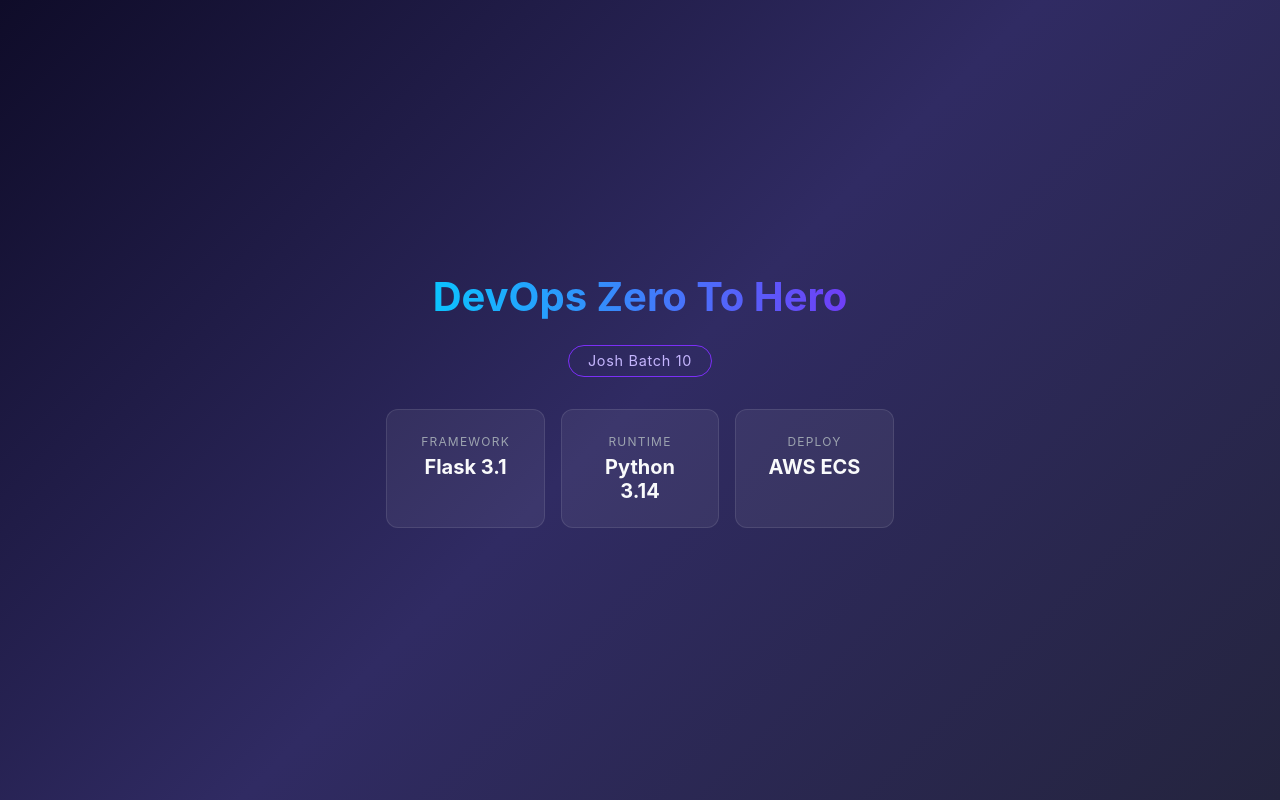
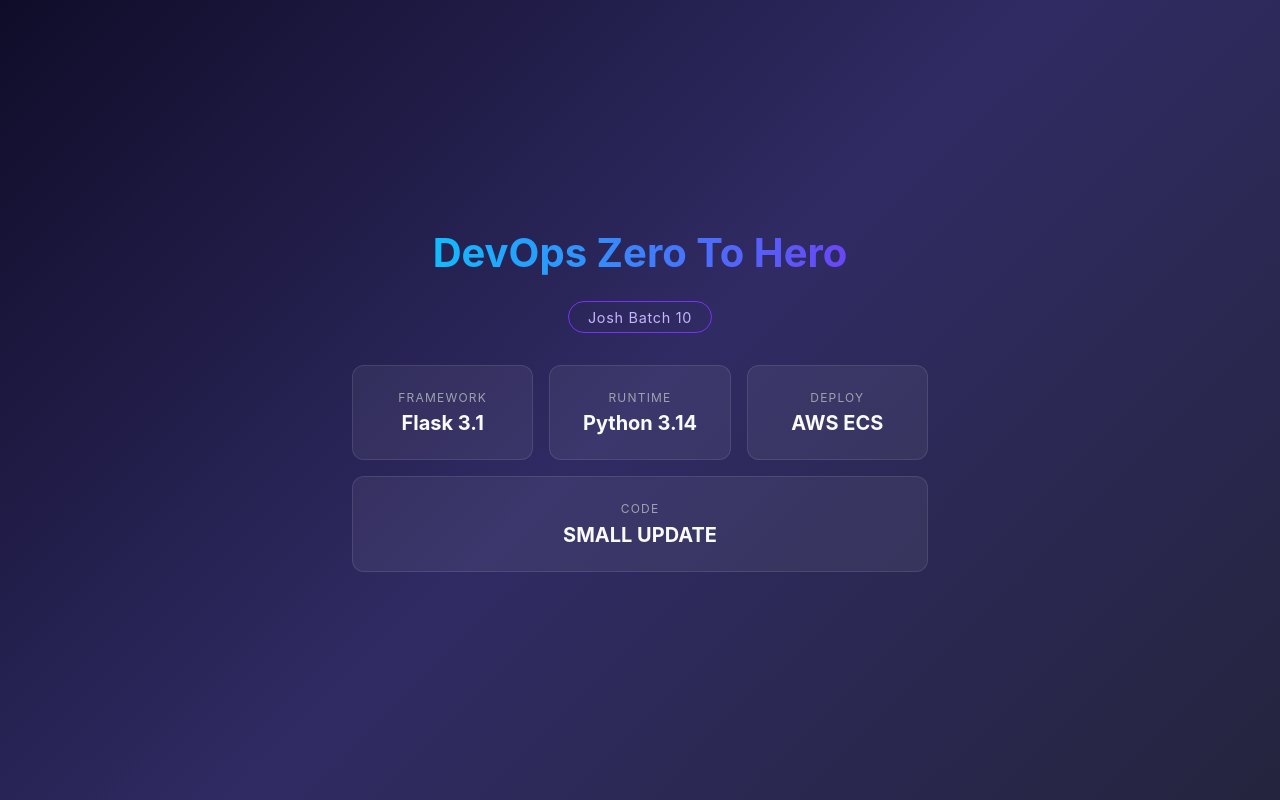
Before and after one commit to nithu-only/github-pipeline-1, a Flask app: page / in a window 1280 px wide. Run offline with Flask 3, Linux system fonts and the light colour scheme.

Commit message:
Chaged /template/index.html file

```diff
--- a/templates/index.html
+++ b/templates/index.html
@@ -82,6 +82,10 @@
                 <span>Deploy</span>
                 <strong>AWS ECS</strong>
             </div>
+          <div class="card">
+                <span>Code</span>
+                <strong>SMALL UPDATE</strong>
+            </div>
         </div>
     </div>
 </body>
```
Also changed, not shown: .github/workflows/python-matrix.yml.
